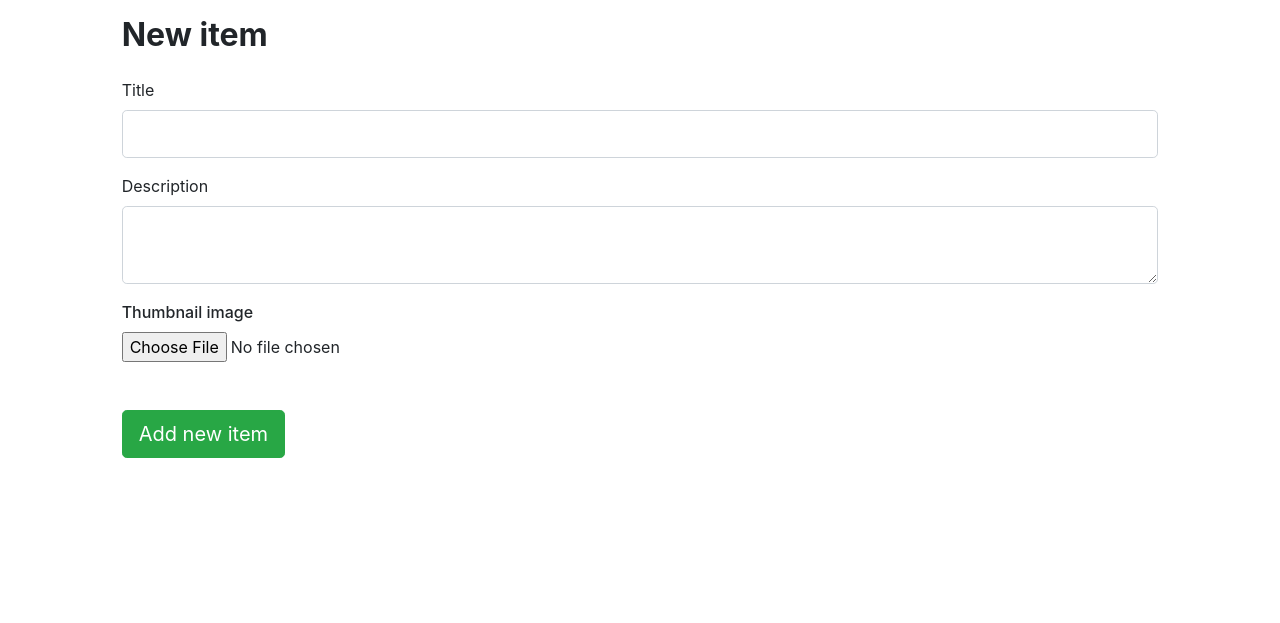
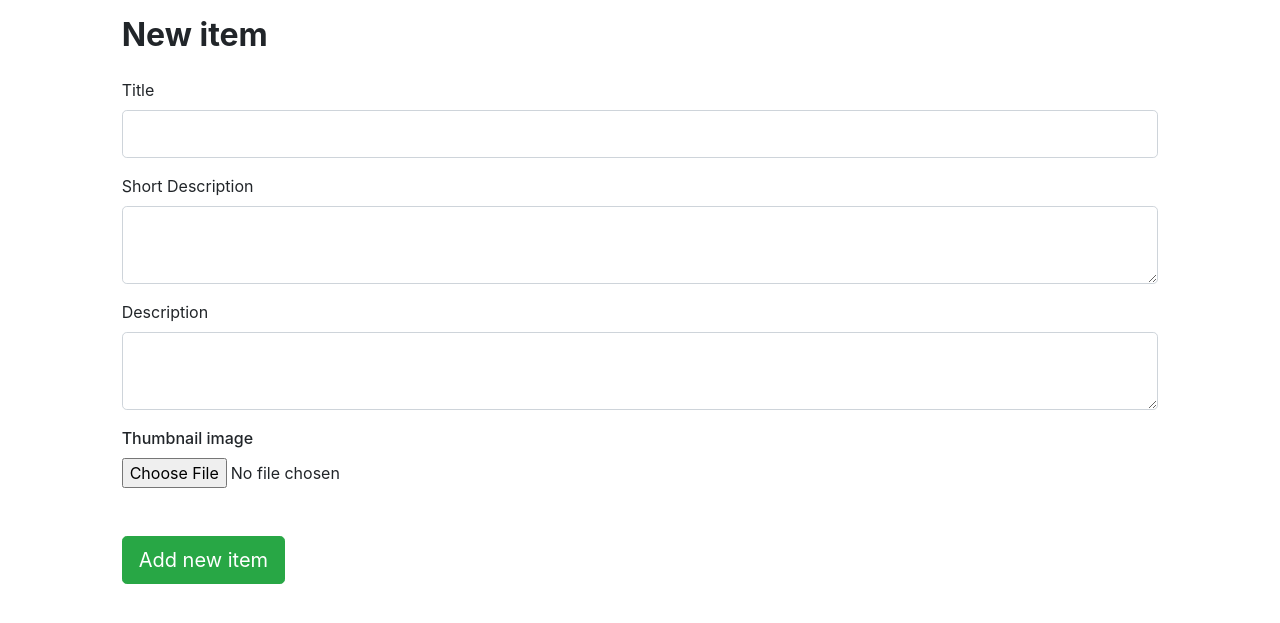
Before and after one commit to alekssadowski95/OpenOMP, a Flask app: page /add-item in a window 1280 px wide. Shown: the part 56-679 px from the top of the page. Run offline with Flask 2, Linux system fonts and the light colour scheme; the visitor is signed in with stand-in values (Sample User, id 1); data comes from the database, SQL or seed files in the repository; some libraries are stand-ins or nearby versions.

Commit message:
asdasdasd

```diff
--- a/openomp/forms.py
+++ b/openomp/forms.py
@@ -4,8 +4,9 @@ from wtforms.fields import StringField, SubmitField, TextAreaField, PasswordFiel
 from wtforms.validators import DataRequired, Length
 
 class AddItemForm(FlaskForm):
-    title = StringField('Title', validators=[DataRequired(), Length(min=2, max=10)])
-    description = TextAreaField('Description', validators=[DataRequired(), Length(min=2, max=1000)])
+    title = StringField('Title', validators=[DataRequired(), Length(min=2, max=40)])
+    short_description = TextAreaField('Short Description', validators=[DataRequired(), Length(min=2, max=100)])
+    long_description = TextAreaField('Description', validators=[DataRequired(), Length(min=2, max=1000)])
     item_image = FileField('Thumbnail image', validators=[FileAllowed(['png', 'jpg'])])
     submit = SubmitField('Add new item')
 
--- a/openomp/models.py
+++ b/openomp/models.py
@@ -20,7 +20,8 @@ class User(db.Model, UserMixin):
 class Item(db.Model):
     id = db.Column(db.Integer, primary_key=True)
     title = db.Column(db.String(40), nullable=False)
-    description = db.Column(db.String(500), nullable=False)
+    short_description = db.Column(db.String(100), nullable=False)
+    long_description = db.Column(db.String(1000), nullable=False)
     date_created = db.Column(db.DateTime, nullable= False, default=datetime.utcnow)
     thumbnail_img = db.Column(db.LargeBinary, nullable=False)
     user_id = db.Column(db.Integer, db.ForeignKey('user.id'))
--- a/openomp/routes.py
+++ b/openomp/routes.py
@@ -49,7 +49,7 @@ def add_item():
                 with open(f"{os.path.join(app.root_path,'static','placeholder_icon.png')}", 'rb') as file:
                     data = file.read()
                     thumbnail_img = data
-            item = Item(title=form.title.data, description=form.description.data, thumbnail_img=thumbnail_img, user_id=current_user.id)
+            item = Item(title=form.title.data, short_description=form.short_description.data, long_description=form.long_description.data, thumbnail_img=thumbnail_img, user_id=current_user.id)
             db.session.add(item)
             db.session.commit()
             return redirect(url_for('home'))
--- a/openomp/templates/additem.html
+++ b/openomp/templates/additem.html
@@ -15,18 +15,29 @@
                             {% endfor %}
                         </div>
                 {% else %}
-                    {{ form.title(class="form-control form-control-lg", autocomplete="off") }}
+                {{ form.title(class="form-control form-control-lg", autocomplete="off") }}
                 {% endif %}
-                {{ form.description.label(class="form-control-label pt-3") }}
-                {% if form.description.errors %}
-                    {{ form.description(class="form-control form-control-lg is-invalid") }}
+                {{ form.short_description.label(class="form-control-label pt-3") }}
+                {% if form.short_description.errors %}
+                    {{ form.short_description(class="form-control form-control-lg is-invalid") }}
                         <div class="invalid-feedback">
-                            {% for error in form.description.errors %}
+                            {% for error in form.short_description.errors %}
                                 <span>{{ error }}</span>
                             {% endfor %}
                         </div>
                 {% else %}
-                    {{ form.description(class="form-control form-control-lg", autocomplete="off") }}
+                    {{ form.short_description(class="form-control form-control-lg", autocomplete="off") }}
+                {% endif %}
+                {{ form.long_description.label(class="form-control-label pt-3") }}
+                {% if form.long_description.errors %}
+                    {{ form.long_description(class="form-control form-control-lg is-invalid") }}
+                        <div class="invalid-feedback">
+                            {% for error in form.long_description.errors %}
+                                <span>{{ error }}</span>
+                            {% endfor %}
+                        </div>
+                {% else %}
+                    {{ form.long_description(class="form-control form-control-lg", autocomplete="off") }}
                 {% endif %}
                 {{ form.item_image.label(style="font-weight:500;", class="mt-3") }}
                 {{ form.item_image(class="form-control-file") }}
--- a/openomp/templates/home.html
+++ b/openomp/templates/home.html
@@ -24,7 +24,7 @@
                     </div>
                     <div class="col-sm-8 pl-2 pr-2">
                         <div class="pb-0 pt-0 mt-0" style="font-size: 1rem; font-weight: 700;margin-bottom: 1px;">{{ item.title }}</div>
-                        <div class="" style="font-size: 0.75rem;">This is the short item description.</div>
+                        <div class="" style="font-size: 0.75rem;">{{ item.short_description }}</div>
                     </div>
                 </div>
             </div>
--- a/openomp/templates/item.html
+++ b/openomp/templates/item.html
@@ -13,7 +13,7 @@
         <div class="col-sm-9">
             <div class="card-title pb-0 pt-1" style="font-size: 1.25rem; margin-bottom: 1px;">{{ item.title }}</div>
             <div style="font-size: 0.9rem;">By <a style="color:black" href="{{ url_for('user', id=user.id) }}">{{ user.username }}</a></div>
-            <div class="mt-3" style="font-size: 0.9rem;">{{ item.description }}</div>
+            <div class="mt-3" style="font-size: 0.9rem;">{{ item.short_description }}</div>
             <a href="{{ url_for('new_message', receiver_id=user.id) }}">
                 <button class="btn btn-success mt-3">Chat with Creator</button>
             </a>
@@ -34,7 +34,7 @@
         <!-- Tab content -->
         <div class="tab-content mb-4" id="myTabContent">
             <div class="tab-pane fade show active" id="description" role="tabpanel" aria-labelledby="description-tab">
-                <p class="mb-3 mt-2" style="font-size:0.9rem;">{{ item.description }}</p>
+                <p class="mb-3 mt-2" style="font-size:0.9rem;">{{ item.long_description }}</p>
             </div>
             <div class="tab-pane fade" id="requirements" role="tabpanel" aria-labelledby="requirements-tab">
                 <p class="mb-3 mt-2" style="font-size:0.9rem;">Elo</p>
```
Also changed, not shown: generateitems.py (+8 -6 lines).
